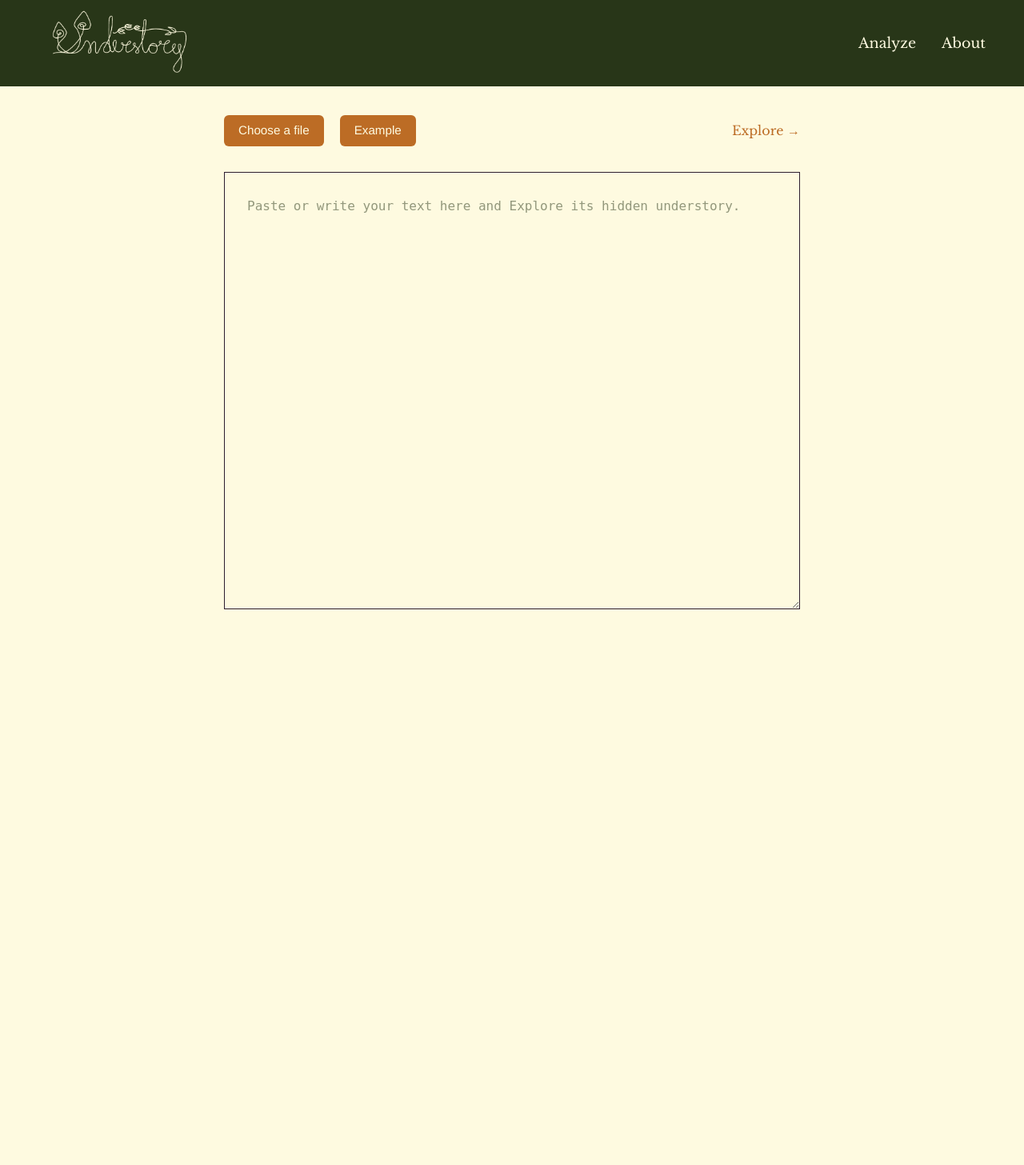
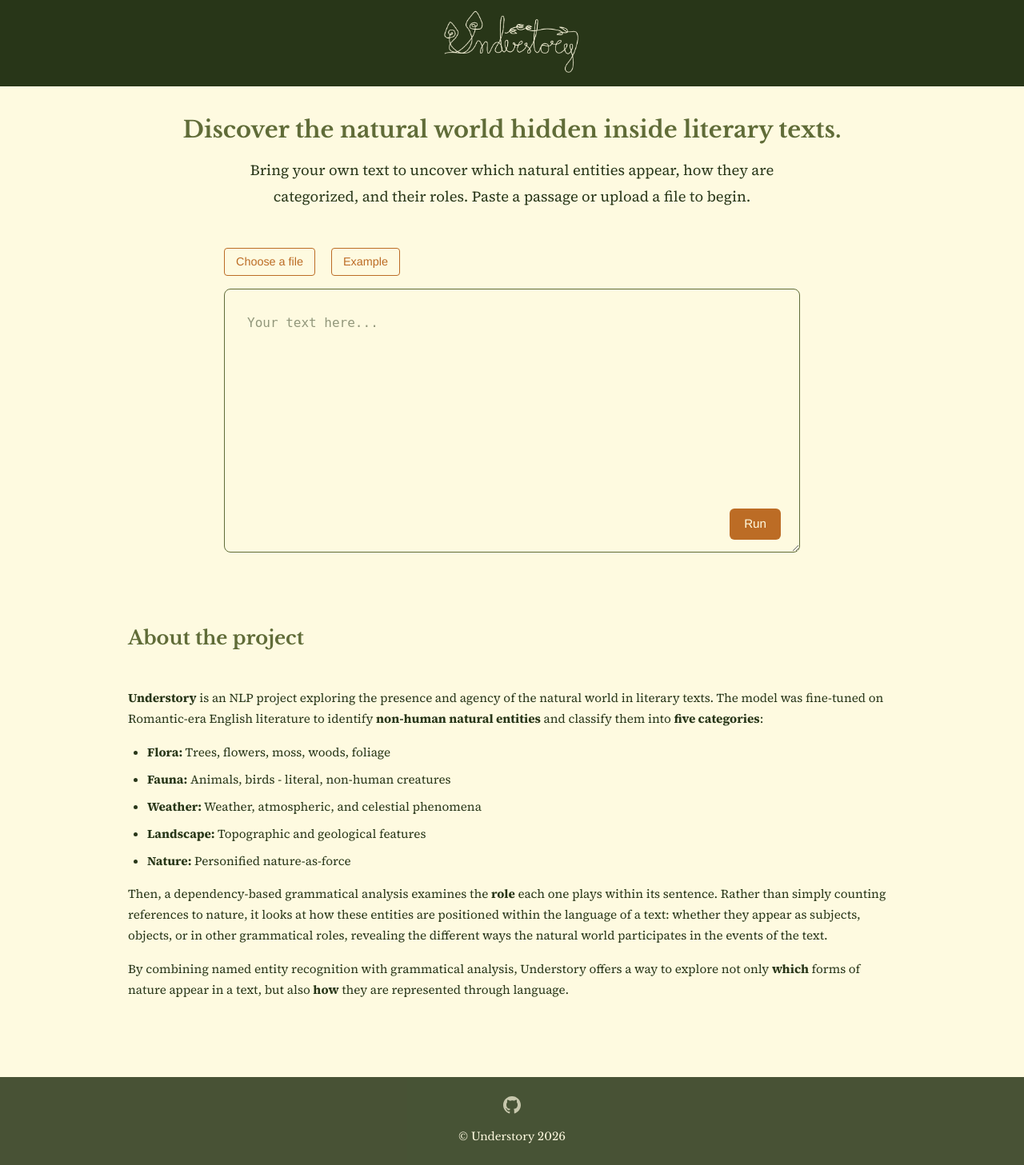
Before and after one commit to sararoggi/understory, a Flask app: page / in a window 1280 px wide. Shown: the whole page at 80% size. Before the commit the page ends 762 px from the top, so only its background shows below. Run offline with Flask 3, Linux system fonts and the light colour scheme; parts of the project's set-up code (start-up, migrations or seed data) failed here and were passed over.

Commit message:
update app style

```diff
--- a/app/app.py
+++ b/app/app.py
@@ -251,9 +251,6 @@ def example():
     return render_template("index.html", highlighted_html=highlighted_html, entities=entities,
                             input_text=EXAMPLE_TEXT, truncated=False)
 
-@app.route("/about")
-def about():
-    return render_template("about.html")
 
 # In production, mount the Flask app under a subpath for reverse proxying via nginx.
 # This ensures all routes are served under /understory instead of /.
--- a/app/static/style.css
+++ b/app/static/style.css
@@ -27,7 +27,7 @@ body {
 .navbar {
   display: flex;
   align-items: center;
-  justify-content: space-between;
+  justify-content: center;
   width: 100%;
   padding: 6px 48px;
   background-color: #283618;
@@ -43,20 +43,7 @@ body {
   height: 96px;
   width: auto;
   transform: scale(1.6);
-  transform-origin: left center;
-}
-
-.navbar-links a {
-  margin-left: 28px;
-  color: var(--color-bg);
-  text-decoration: none;
-  font-weight: normal;
-  font-size: 1.1rem;
-  font-family: 'Libre Baskerville', Georgia, serif;
-}
-
-.navbar-links a:hover {
-  color: var(--color-primary-hover);
+  transform-origin: center center;
 }
 
 main {
@@ -118,10 +102,11 @@ h3 {
   min-height: 420px;
   font-family: 'Source Serif 4', Georgia, serif;
   font-size: 1.15rem;
-  padding: 24px;
-  border: 1.5px solid var(--color-border-dark);
-  background-color: transparent;
-  color: var(--color-border-dark);
+  padding: 32px;
+  border: 1px solid #E6E5C7;
+  border-radius: 8px;
+  background-color: var(--color-bg);
+  color: var(--color-text);
   line-height: 2;
 }
 
@@ -191,11 +176,6 @@ button:hover {
   background-color: var(--color-primary-hover);
 }
 
-.btn-run {
-  font-size: 0.95rem;
-  font-family: 'Helvetica Neue', Helvetica, Arial, sans-serif;
-  transition: background-color 0.15s ease;
-}
 
 .file-input-hidden {
   display: none;
@@ -219,6 +199,57 @@ button:hover {
 }
 
 .btn-file:hover {
+  background-color: var(--color-primary-hover);
+}
+
+.btn-outline {
+  display: inline-block;
+  font-family: 'Helvetica Neue', Helvetica, Arial, sans-serif;
+  font-size: 0.9rem;
+  line-height: 1.5;
+  vertical-align: middle;
+  background-color: transparent;
+  color: var(--color-primary);
+  border: 1px solid var(--color-primary);
+  padding: 6px 14px;
+  border-radius: 4px;
+  cursor: pointer;
+  transition: background-color 0.15s ease, color 0.15s ease;
+  user-select: none;
+  text-decoration: none;
+}
+
+.btn-outline:hover {
+  background-color: var(--color-primary);
+  color: #FEFAE0;
+}
+
+.textarea-wrapper {
+  position: relative;
+  width: 100%;
+  max-width: 720px;
+}
+
+.btn-run {
+  position: absolute;
+  bottom: 24px;
+  right: 24px;
+  display: inline-block;
+  font-family: 'Helvetica Neue', Helvetica, Arial, sans-serif;
+  font-size: 0.95rem;
+  line-height: 1.5;
+  vertical-align: middle;
+  background-color: var(--color-primary);
+  color: #FEFAE0;
+  border: none;
+  padding: 8px 18px;
+  border-radius: 6px;
+  cursor: pointer;
+  transition: background-color 0.15s ease;
+  user-select: none;
+}
+
+.btn-run:hover {
   background-color: var(--color-primary-hover);
 }
 
@@ -248,9 +279,10 @@ button:hover {
 .input-textarea {
   width: 100%;
   max-width: 720px;
-  min-height: 480px;
+  min-height: 300px;
   background-color: var(--color-bg-card);
-  border: 1.5px solid var(--color-border-dark);
+  border: 1px solid var(--color-accent);
+  border-radius: 8px;
   font-family: monospace;
   font-size: 1rem;
   color: var(--color-border-dark);
@@ -427,9 +487,54 @@ tr[data-category="NATURE"] td:nth-child(2) {
   font-weight: bold;
 }
 
-/* About page table */
-.about-page table {
-  border: 1.5px solid var(--color-border-dark);
+/* Hero section on index page */
+.hero-section {
+  max-width: 960px;
+  margin: 0 auto 48px auto;
+  text-align: center;
+}
+
+.hero-section h1 {
+  margin-bottom: 1rem;
+  font-size: 1.8rem;
+  line-height: 1.3;
+}
+
+.hero-section p {
+  margin: 0 auto;
+  max-width: 720px;
+  font-size: 1.15rem;
+  line-height: 1.75;
+}
+
+.below-section-title {
+  width: 100%;
+  max-width: 960px;
+  margin-top: 4rem;
+  margin-bottom: 0;
+  text-align: left;
+}
+
+.about-description {
+  width: 100%;
+  max-width: 960px;
+  font-size: 0.95rem;
+  line-height: 1.7;
+  color: var(--color-text);
+  margin-top: 0.75rem;
+}
+
+.about-description p {
+  margin-bottom: 1rem;
+}
+
+.about-description ul {
+  margin-bottom: 1rem;
+  padding-left: 24px;
+}
+
+.about-description li {
+  margin-bottom: 0.5rem;
 }
 
 @media (max-width: 900px) {
@@ -462,6 +567,40 @@ tr[data-category="NATURE"] td:nth-child(2) {
   }
 }
 
+/* Footer */
+.site-footer {
+  margin-top: 80px;
+  padding: 24px 48px;
+  background-color: var(--color-text);
+  text-align: center;
+  font-family: 'Libre Baskerville', Georgia, serif;
+  font-size: 0.85rem;
+  color: var(--color-bg);
+  opacity: 0.85;
+}
+
+.site-footer p {
+  margin: 12px 0 0 0;
+}
+
+.footer-github {
+  display: inline-flex;
+  align-items: center;
+  color: var(--color-bg);
+  opacity: 0.7;
+  transition: opacity 0.2s ease;
+}
+
+.footer-github:hover {
+  opacity: 1;
+}
+
+.footer-github svg {
+  width: 22px;
+  height: 22px;
+  fill: currentColor;
+}
+
 @media (max-width: 600px) {
   .navbar {
     flex-direction: column;
--- a/app/templates/base.html
+++ b/app/templates/base.html
@@ -11,14 +11,28 @@
         <a href="{{ url_for('index') }}" class="navbar-brand">
             <img src="{{ url_for('static', filename='cream_logo.png') }}" alt="Understory logo">
         </a>
-        <div class="navbar-links">
-            <a href="{{ url_for('index') }}">Analyze</a>
-            <a href="{{ url_for('about') }}">About</a>
-        </div>
     </nav>
 
     <main>
         {% block content %}{% endblock %}
     </main>
+
+    <footer class="site-footer">
+        <a href="https://github.com/sararoggi/understory" class="footer-github" target="_blank" rel="noopener noreferrer" aria-label="View source on GitHub">
+            <svg xmlns="http://www.w3.org/2000/svg" viewBox="0 0 24 24" aria-hidden="true">
+                <path d="M12 0C5.37 0 0 5.373 0 12c0 5.303 3.438 9.8 8.205 11.387.6.113.82-.258.82-.577
+                    0-.285-.01-1.04-.015-2.04-3.338.724-4.042-1.61-4.042-1.61-.546-1.387-1.333-1.756-1.333-1.756
+                    -1.089-.745.083-.729.083-.729 1.205.084 1.839 1.237 1.839 1.237 1.07 1.834 2.807 1.304
+                    3.492.997.107-.775.418-1.305.762-1.604-2.665-.305-5.467-1.334-5.467-5.931
+                    0-1.311.469-2.381 1.236-3.221-.124-.303-.535-1.524.117-3.176 0 0 1.008-.322
+                    3.301 1.23A11.509 11.509 0 0 1 12 5.803c1.02.005 2.047.138 3.006.404
+                    2.291-1.552 3.297-1.23 3.297-1.23.653 1.653.242 2.874.118 3.176.77.84
+                    1.235 1.911 1.235 3.221 0 4.609-2.807 5.624-5.479 5.92.43.372.823 1.102.823
+                    2.222 0 1.606-.015 2.898-.015 3.293 0 .322.216.694.825.576C20.565 21.795
+                    24 17.298 24 12c0-6.627-5.373-12-12-12z"/>
+            </svg>
+        </a>
+        <p>&copy; Understory 2026</p>
+    </footer>
 </body>
 </html>
--- a/app/templates/index.html
+++ b/app/templates/index.html
@@ -2,37 +2,32 @@
 {% block title %}Analyze{% endblock %}
 
 {% block content %}
-<form method="POST" action="{{ url_for('analyze') }}" enctype="multipart/form-data">
+<form id="analyzeForm" method="POST" action="{{ url_for('analyze') }}" enctype="multipart/form-data">
 
     {% if highlighted_html %}
-    {# — Shared header row: both columns mirror the grid below — #}
-    <div class="results-header">
-        <div class="results-header-left">
+    <div class="analyze-grid">
+        <div class="left-panel">
+            <div class="header-left">
                 <a href="{{ url_for('index') }}" class="button-secondary">← Analyze another text</a>
                 <div class="filter-bar" id="filterBar">
                     {% set categories = entities|map(attribute='label')|unique|list %}
                     {% for cat in categories %}
-                <label class="filter-chip">
+                    <label class="filter-chip" data-category="{{ cat }}">
                         <input type="checkbox" class="category-toggle" value="{{ cat }}" checked>
                         {{ cat }}
                     </label>
                     {% endfor %}
                 </div>
             </div>
+            <div class="text-panel output-mode" id="taggedText">{{ highlighted_html | safe }}</div>
+        </div>
+        <div class="right-panel-wrapper">
             <div class="results-header-right">
                 <h3 class="analysis-title">Analysis</h3>
                 {% if entities %}
                 <p class="entities-count">{{ entities|length }} entities found</p>
                 {% endif %}
             </div>
-    </div>
-
-    {# — Two-column grid: content only — #}
-    <div class="analyze-grid">
-        <div class="left-panel">
-            <div class="text-panel output-mode" id="taggedText">{{ highlighted_html | safe }}</div>
-        </div>
-        <div class="right-panel-wrapper">
             <div class="right-panel">
                 {% if entities %}
                 <div class="table-scroll">
@@ -64,28 +59,55 @@
 
     {% else %}
     {# — Input state: single centered column — #}
+    <div class="hero-section">
+        <h1>Discover the natural world hidden inside literary texts.</h1>
+        <p>
+            Bring your own text to uncover which natural entities appear, how they are categorized, and their roles. Paste a passage or upload a file to begin.
+        </p>
+    </div>
+
+
     <div class="input-layout">
         <div class="input-toolbar">
             <div class="toolbar-left">
                 {# Hidden native file input #}
                 <input type="file" name="file" accept=".txt" id="fileInput" class="file-input-hidden">
-                <label for="fileInput" class="btn-file" id="fileLabel">Choose a file</label>
-
-                <a href="{{ url_for('example') }}" class="btn-file">Example</a>
+                <label for="fileInput" class="btn-outline" id="fileLabel">Choose a file</label>
+                <a href="{{ url_for('example') }}" class="btn-outline">Example</a>
             </div>
-
-            <button type="submit" class="button-secondary">Explore →</button>
-
+            <span class="file-name" id="fileName"></span>
         </div>
 
         {% if truncated %}
         <p class="notice">Note: input was truncated to 5,000 characters.</p>
         {% endif %}
 
-        <span class="file-name" id="fileName"></span>
+        <div class="textarea-wrapper">
+            <textarea class="text-panel input-textarea" name="text" rows="10"
+                placeholder="Your text here...">{{ input_text }}</textarea>
+            <button type="submit" class="btn-run">Run</button>
+        </div>
 
-        <textarea class="text-panel input-textarea" name="text" rows="18"
-            placeholder="Paste or write your text here and Explore its hidden understory.">{{ input_text }}</textarea>
+        <h2 class="below-section-title">About the project</h2>
+
+        <div class="about-description">
+            <p>
+                <strong>Understory</strong> is an NLP project exploring the presence and agency of the natural world in literary texts. The model was fine-tuned on Romantic-era English literature to identify <strong>non-human natural entities</strong> and classify them into <strong>five categories</strong>:
+            </p>
+            <ul>
+                <li><strong>Flora:</strong> Trees, flowers, moss, woods, foliage</li>
+                <li><strong>Fauna:</strong> Animals, birds - literal, non-human creatures</li>
+                <li><strong>Weather:</strong> Weather, atmospheric, and celestial phenomena</li>
+                <li><strong>Landscape:</strong> Topographic and geological features</li>
+                <li><strong>Nature:</strong> Personified nature-as-force</li>
+            </ul>
+            <p>
+                Then, a dependency-based grammatical analysis examines the <strong>role</strong> each one plays within its sentence. Rather than simply counting references to nature, it looks at how these entities are positioned within the language of a text: whether they appear as subjects, objects, or in other grammatical roles, revealing the different ways the natural world participates in the events of the text.
+            </p>
+            <p>
+                By combining named entity recognition with grammatical analysis, Understory offers a way to explore not only <strong>which</strong> forms of nature appear in a text, but also <strong>how</strong> they are represented through language.
+            </p>
+        </div>
     </div>
     {% endif %}
 
@@ -129,5 +151,18 @@
     document.querySelectorAll('.category-toggle').forEach(box => {
         box.addEventListener('change', applyFilters);
     });
+
+    // Prevent submission if empty
+    const analyzeForm = document.getElementById('analyzeForm');
+    const inputTextArea = document.querySelector('.input-textarea');
+    if (analyzeForm) {
+        analyzeForm.addEventListener('submit', (e) => {
+            const hasFile = fileInput && fileInput.files.length > 0;
+            const hasText = inputTextArea && inputTextArea.value.trim().length > 0;
+            if (!hasFile && !hasText) {
+                e.preventDefault();
+            }
+        });
+    }
 </script>
 {% endblock %}
```
Also changed, not shown: other parts of app/static/style.css (+61 -39 lines), app/templates/about.html (deleted, +0 -31 lines). Lines whose indentation alone changed are shown as unchanged.
